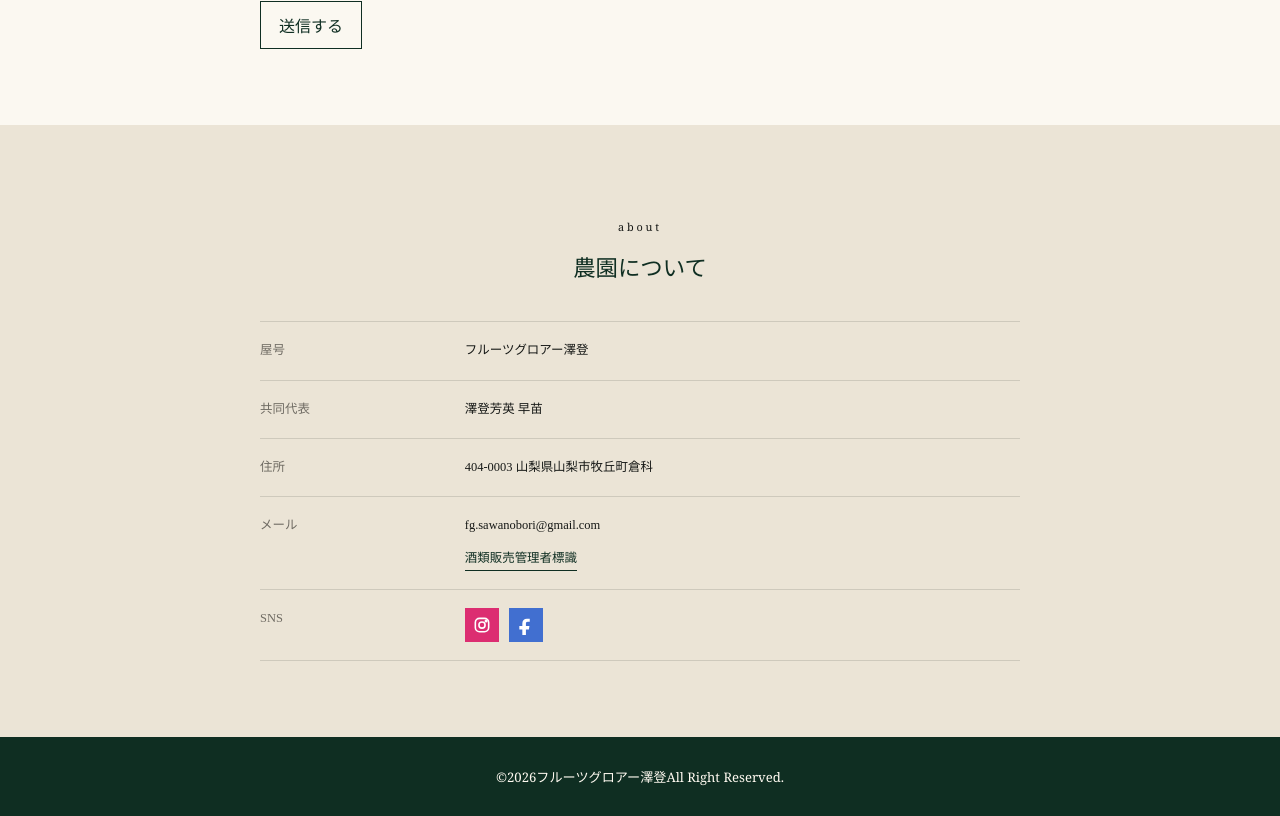
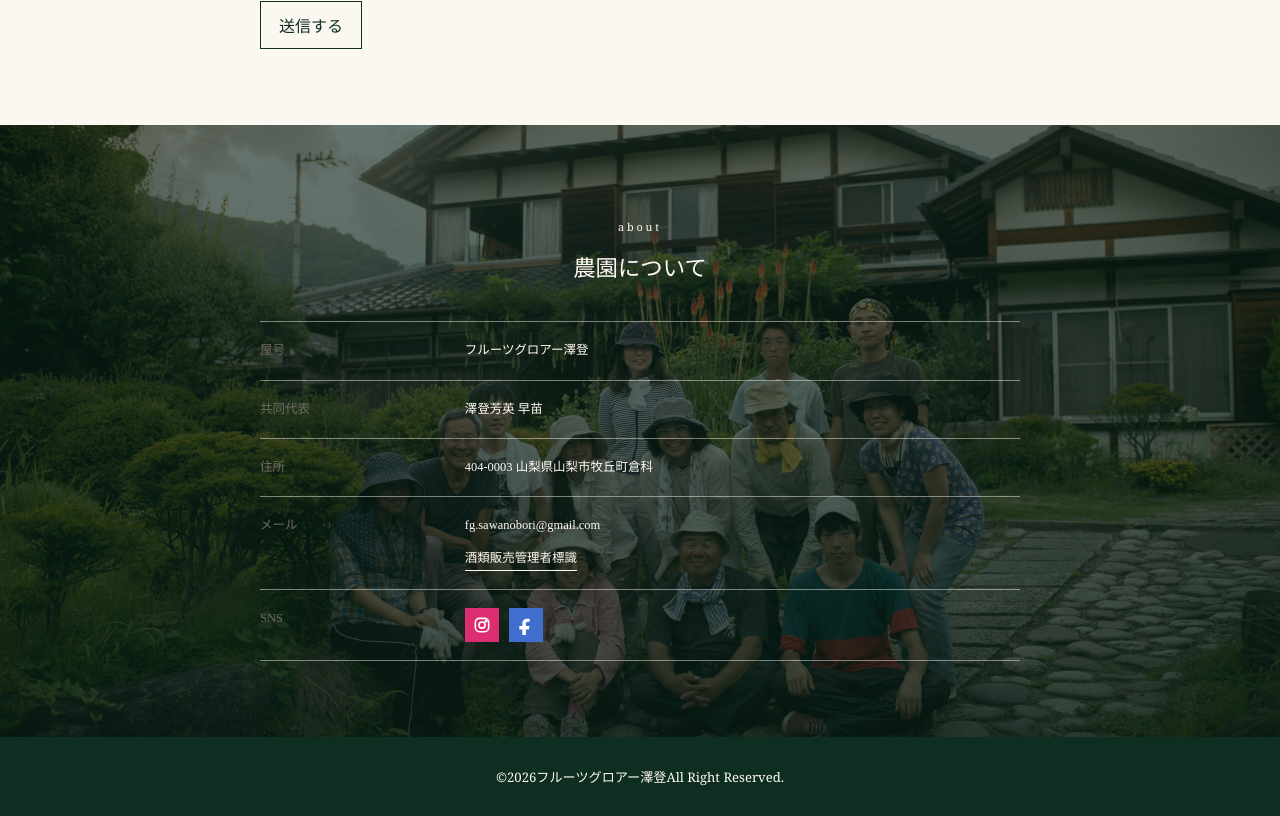
Before and after one commit to shunmum/yoshiaki, a Next.js app: page / in a window 1280 px wide. Shown: the part 10177-10993 px from the top of the page. Built offline with nearby package versions, Linux system fonts and the light colour scheme.

Commit message:
Add farm about background

```diff
--- a/app/globals.css
+++ b/app/globals.css
@@ -547,10 +547,33 @@ dd,
 }
 
 .aboutSection {
+  position: relative;
   display: grid;
   gap: 36px;
+  overflow: hidden;
   padding: 94px 28px 76px;
-  background: var(--paper-deep);
+  background: var(--green);
+  color: #fffaf1;
+}
+
+.aboutSection::after {
+  content: "";
+  position: absolute;
+  inset: 0;
+  z-index: 0;
+  background: linear-gradient(rgba(8, 31, 22, 0.62), rgba(8, 31, 22, 0.74));
+  pointer-events: none;
+}
+
+.aboutBackground {
+  z-index: 0;
+  object-fit: cover;
+  object-position: center;
+}
+
+.aboutSection > :not(.aboutBackground) {
+  position: relative;
+  z-index: 1;
 }
 
 .letterSection {
@@ -595,6 +618,10 @@ dd,
   color: #fffaf1;
 }
 
+.aboutIntro h2 {
+  color: #fffaf1;
+}
+
 .letterIntro p {
   margin: 26px auto 0;
   max-width: 36rem;
@@ -631,7 +658,7 @@ dd,
 }
 
 .aboutList {
-  border-top: 1px solid var(--line);
+  border-top: 1px solid rgba(255, 250, 241, 0.46);
   gap: 0;
   width: 100%;
   max-width: 760px;
@@ -641,7 +668,7 @@ dd,
 .aboutList div {
   grid-template-columns: minmax(5.5rem, 0.34fr) minmax(0, 1fr);
   padding: 18px 0;
-  border-bottom: 1px solid var(--line);
+  border-bottom: 1px solid rgba(255, 250, 241, 0.46);
 }
 
 .aboutList dd {
@@ -653,7 +680,7 @@ dd,
   width: fit-content;
   margin-top: 12px;
   border-bottom: 1px solid currentColor;
-  color: var(--green);
+  color: #fffaf1;
 }
 
 .aboutSocials {
--- a/app/page.tsx
+++ b/app/page.tsx
@@ -346,6 +346,13 @@ export default function Home() {
       </section>
 
       <section className="aboutSection" id="about">
+        <Image
+          className="aboutBackground"
+          src={siteConfig.images.about}
+          alt=""
+          fill
+          sizes="100vw"
+        />
         <div className="aboutIntro">
           <p className="eyebrow">About</p>
           <h2>農園について</h2>
--- a/config/site.ts
+++ b/config/site.ts
@@ -51,6 +51,7 @@ export const siteConfig = {
       "https://images.unsplash.com/photo-1769967190366-1deaf0c78568?auto=format&fit=crop&w=1800&q=85",
     farm: "/images/OMOI.JPG",
     farming: "/images/NOUEN.jpg",
+    about: "/images/NOUENNITUITE.JPG",
     work: "/images/HATAKE.JPG",
     products:
       "https://images.unsplash.com/photo-1510812431401-41d2bd2722f3?auto=format&fit=crop&w=1400&q=85",
```
Also changed, not shown: public/images/NOUENNITUITE.JPG (added).
